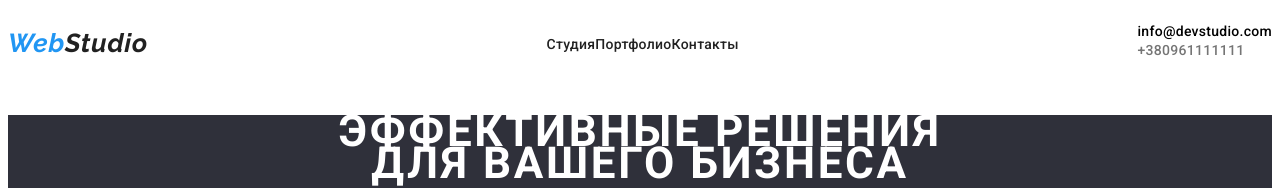
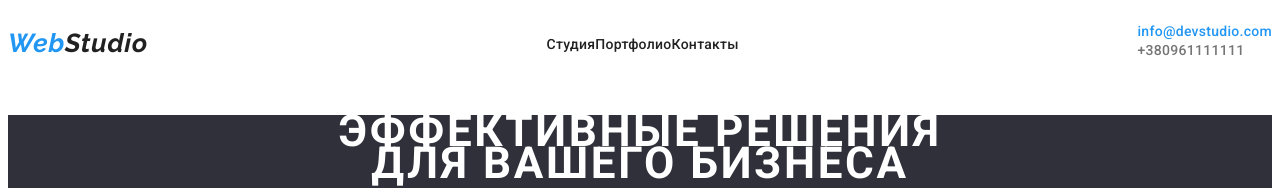
Before and after one commit to Fedir97/goit-markup-hw-02, a plain HTML site: page index.html in a window 1280 px wide. In both pictures the pointer is over the link "info@devstudio.com". Shown: the top 188 px of the page. Drawn offline with Linux system fonts and the light colour scheme.

Commit message:
Add files via upload

```diff
--- a/css/style1.css
+++ b/css/style1.css
@@ -69,7 +69,7 @@ li {
 
 
 .contacts a:hover {
-    color: var(--blue);
+    color: var(--additional-color);
 }
 
 /*Section*/
```
